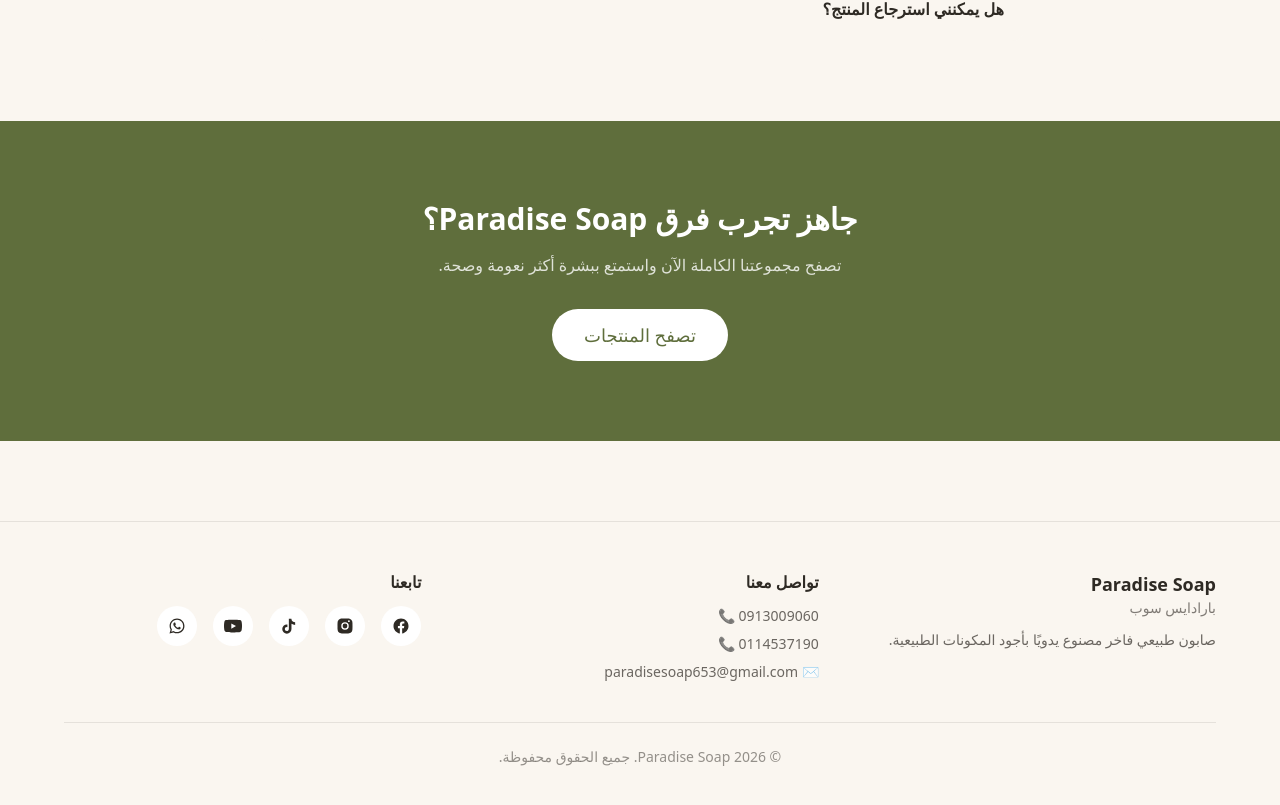
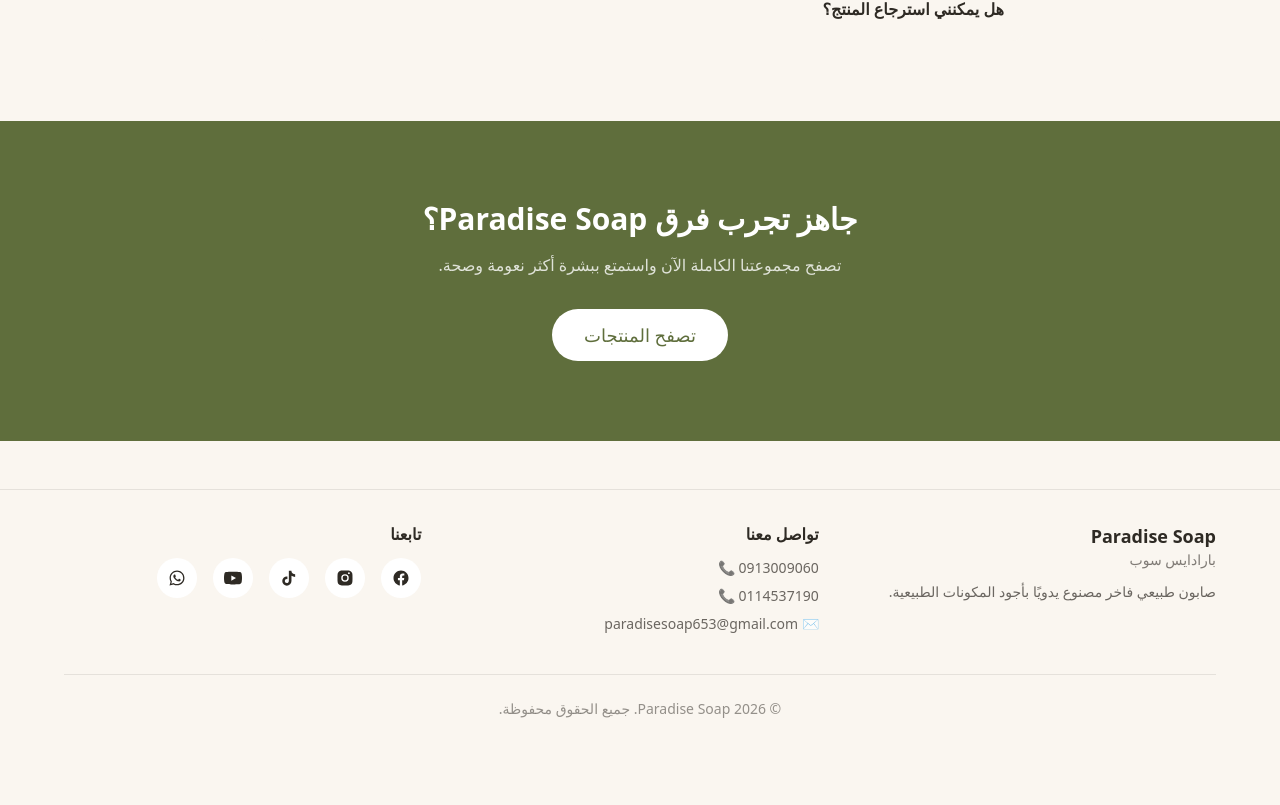
Before and after one commit to paradisesoap653-dotcom/paradise-soap-2, a Next.js app: page / in a window 1280 px wide. Shown: the part 1780-2585 px from the top of the page. After the commit the page ends 2531 px from the top, so only its background shows below. Built offline with nearby package versions, Linux system fonts and the light colour scheme.

Commit message:
Update Footer.tsx

```diff
--- a/src/components/Footer.tsx
+++ b/src/components/Footer.tsx
@@ -2,7 +2,7 @@
 
 export default function Footer() {
   return (
-    <footer className="mt-20 border-t border-[#2e2a24]/10 bg-[#faf6f0] px-6 py-12">
+    <footer className="mt-12 border-t border-[#2e2a24]/10 bg-[#faf6f0] px-6 py-8">
       <div className="mx-auto max-w-6xl">
         <div className="grid gap-10 sm:grid-cols-3">
           {/* Brand */}
@@ -120,4 +120,4 @@
       </div>
     </footer>
   );
-        }
+}
```
